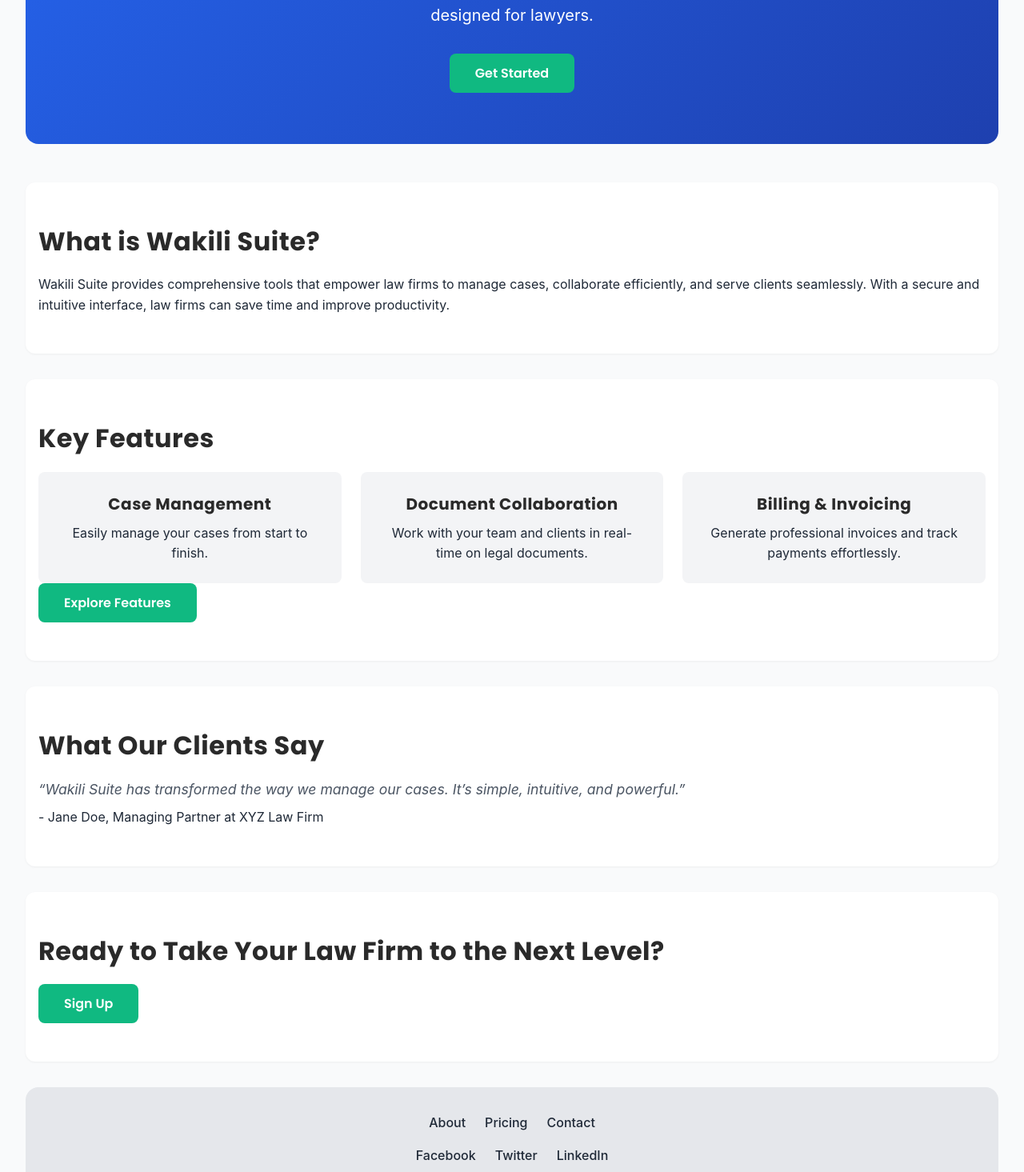
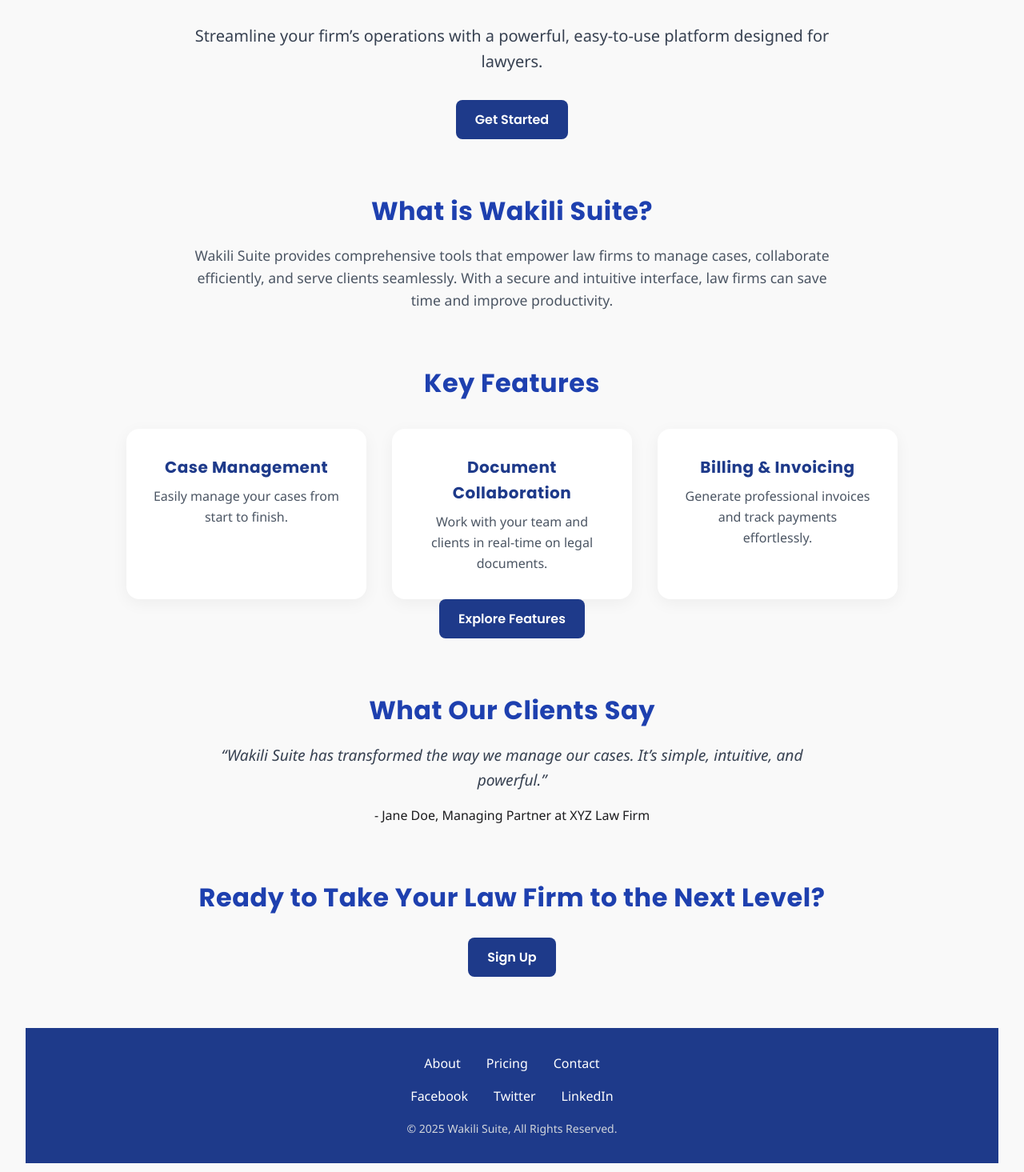
Before and after one commit to syphamanjaro/wakili-suite, a Next.js app: page / in a window 1280 px wide. Shown: the part 205-1670 px from the top of the page at 80% size. Built offline with nearby package versions, Linux system fonts and the light colour scheme.

Commit message:
Update page.module.css

```diff
--- a/pages/page.module.css
+++ b/pages/page.module.css
@@ -1,104 +1,162 @@
-/* page.module.css */
-
 .container {
-  padding: 2rem;
-  font-family: 'Inter', sans-serif;
-  color: #1f2937;
-  background-color: #f9fafb;
+  display: flex;
+  flex-direction: column;
+  align-items: center;
+  padding: 4rem 2rem;
+  font-family: 'Segoe UI', Tahoma, Geneva, Verdana, sans-serif;
+  background-color: #f9f9f9;
+  color: #1c1c1e;
 }
 
+/* Hero Section */
 .hero {
   text-align: center;
-  padding: 4rem 2rem;
-  background: linear-gradient(135deg, #2563eb 0%, #1e40af 100%);
-  color: #ffffff;
-  border-radius: 1rem;
-  margin-bottom: 3rem;
+  margin-bottom: 4rem;
+  max-width: 800px;
 }
 
 .hero h1 {
-  font-size: 2.5rem;
+  font-size: 3rem;
+  font-weight: bold;
   margin-bottom: 1rem;
+  color: #1e3a8a;
 }
 
 .hero p {
   font-size: 1.25rem;
-  max-width: 700px;
-  margin: 0 auto 2rem;
+  margin-bottom: 2rem;
+  color: #374151;
 }
 
 .ctaButton {
-  padding: 0.75rem 2rem;
-  font-size: 1rem;
-  background-color: #10b981;
+  background-color: #1e3a8a;
+  color: white;
+  padding: 0.75rem 1.5rem;
   border: none;
   border-radius: 0.5rem;
-  color: white;
+  font-size: 1rem;
   cursor: pointer;
   transition: background-color 0.3s ease;
 }
 
 .ctaButton:hover {
-  background-color: #059669;
+  background-color: #2c5282;
 }
 
-.about, .features, .testimonials, .cta {
-  padding: 3rem 1rem;
-  background-color: #ffffff;
-  border-radius: 0.75rem;
-  margin-bottom: 2rem;
-  box-shadow: 0 1px 3px rgba(0, 0, 0, 0.05);
+/* About Section */
+.about {
+  max-width: 800px;
+  text-align: center;
+  margin-bottom: 4rem;
 }
 
-.about h2, .features h2, .testimonials h2, .cta h2 {
+.about h2 {
   font-size: 2rem;
+  color: #1e40af;
   margin-bottom: 1rem;
+}
+
+.about p {
+  font-size: 1.1rem;
+  color: #4b5563;
+}
+
+/* Features Section */
+.features {
+  max-width: 1000px;
+  margin-bottom: 4rem;
+  text-align: center;
+}
+
+.features h2 {
+  font-size: 2rem;
+  color: #1e40af;
+  margin-bottom: 2rem;
 }
 
 .featureList {
   display: flex;
   flex-wrap: wrap;
-  gap: 1.5rem;
-  justify-content: space-between;
+  gap: 2rem;
+  justify-content: center;
 }
 
 .feature {
-  flex: 1 1 30%;
-  background-color: #f3f4f6;
-  padding: 1.5rem;
-  border-radius: 0.5rem;
-  text-align: center;
+  background-color: white;
+  padding: 2rem;
+  border-radius: 1rem;
+  box-shadow: 0 5px 20px rgba(0, 0, 0, 0.05);
+  flex: 1 1 250px;
+  max-width: 300px;
+  transition: transform 0.2s ease;
+}
+
+.feature:hover {
+  transform: translateY(-5px);
 }
 
 .feature h3 {
   font-size: 1.25rem;
+  color: #1e3a8a;
   margin-bottom: 0.5rem;
+}
+
+.feature p {
+  color: #4b5563;
+}
+
+/* Testimonials Section */
+.testimonials {
+  max-width: 800px;
+  text-align: center;
+  margin-bottom: 4rem;
+}
+
+.testimonials h2 {
+  font-size: 2rem;
+  color: #1e40af;
+  margin-bottom: 1rem;
 }
 
 .testimonials blockquote {
   font-style: italic;
-  font-size: 1.1rem;
-  margin-bottom: 0.5rem;
-  color: #4b5563;
+  font-size: 1.2rem;
+  margin: 1rem 0;
+  color: #374151;
 }
 
-.footer {
+/* CTA Section */
+.cta {
   text-align: center;
-  padding: 2rem;
-  background-color: #e5e7eb;
-  border-radius: 1rem;
-  margin-top: 2rem;
+  margin-bottom: 4rem;
 }
 
-.footerLinks, .socialLinks {
+.cta h2 {
+  font-size: 2rem;
+  color: #1e40af;
+  margin-bottom: 1.5rem;
+}
+
+/* Footer Section */
+.footer {
+  width: 100%;
+  background-color: #1e3a8a;
+  color: white;
+  padding: 2rem 1rem;
+  text-align: center;
+}
+
+.footerLinks,
+.socialLinks {
   display: flex;
   justify-content: center;
-  gap: 1.5rem;
+  gap: 2rem;
+  flex-wrap: wrap;
   margin-bottom: 1rem;
 }
 
 .footer a {
-  color: #1f2937;
+  color: #ffffff;
   text-decoration: none;
   font-weight: 500;
 }
@@ -106,3 +164,9 @@
 .footer a:hover {
   text-decoration: underline;
 }
+
+.footer p {
+  font-size: 0.875rem;
+  margin-top: 1rem;
+  color: #d1d5db;
+}
```
